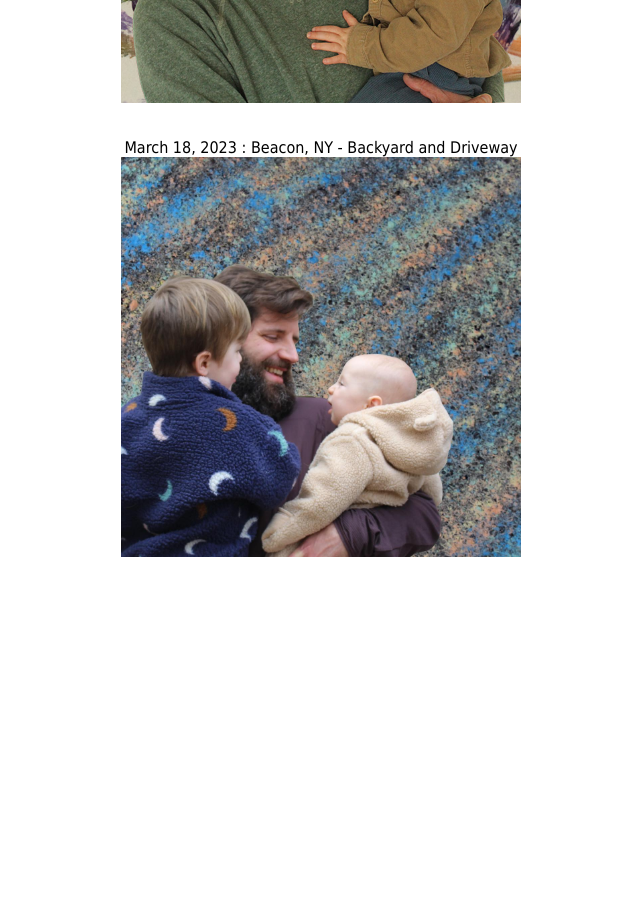
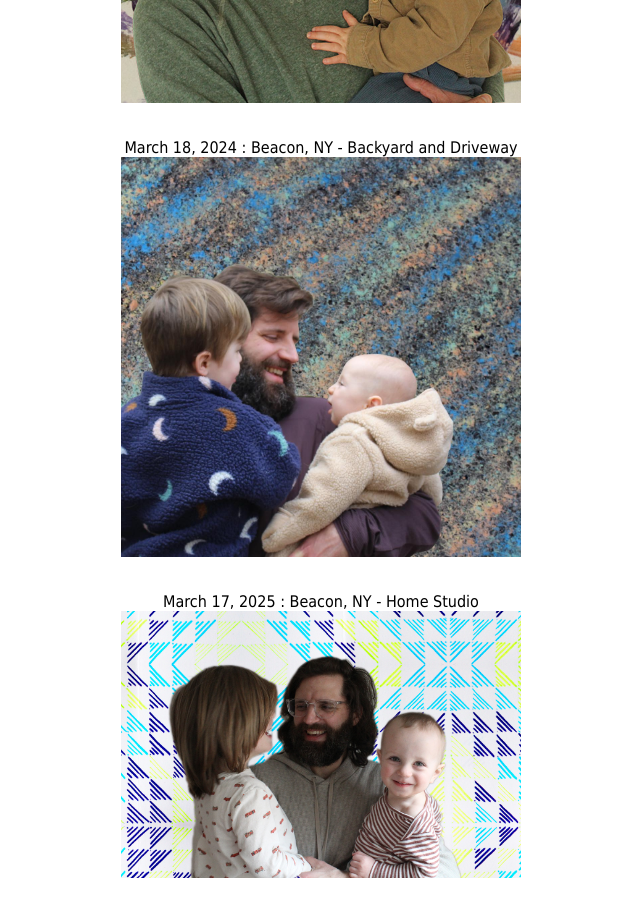
Before and after one commit to Maulla/maulla.github.io, a plain HTML site: page selfportrait.html in a window 1280 px wide. Shown: the part 4460-5373 px from the top of the page, without its empty margins (319-959 px from the left). Before the commit the page ends 5052 px from the top, so only its background shows below. Drawn offline with Linux system fonts and the light colour scheme.

Commit message:
2025 Profile Pic
Updated self portrait for 2025

```diff
--- a/selfportrait.html
+++ b/selfportrait.html
@@ -41,10 +41,14 @@
                 <p align="center">March 20, 2022 : Newburgh, NY - Liberty Street<img
                                 src="pictures/selfportrait/20220320.jpg" alt="20220320" title="20220320"
                                 style="width:400px"><br>
-                <p align="center">March 19, 2023 : Beacon, NY - Home Studio<img src="pictures/selfportrait/20230319.jpg"
+                <p align="center">March 19, 2023 : Beacon, NY - Home Studio<img
+                                src="pictures/selfportrait/20230319.jpg"
                                 alt="20230319" title="20230319" style="width:400px"><br>
-                <p align="center">March 18, 2023 : Beacon, NY - Backyard and Driveway<img
+                <p align="center">March 18, 2024 : Beacon, NY - Backyard and Driveway<img
                                 src="pictures/selfportrait/20240318.jpg" alt="20240318" title="20240318"
+                                style="width:400px"><br>
+                <p align="center">March 17, 2025 : Beacon, NY - Home Studio <img
+                                src="pictures/selfportrait/20250317.jpg" alt="20250317" title="20250317"
                                 style="width:400px"><br>
         </div>
 
```
Also changed, not shown: pictures/selfportrait/20250317.jpg (added).
